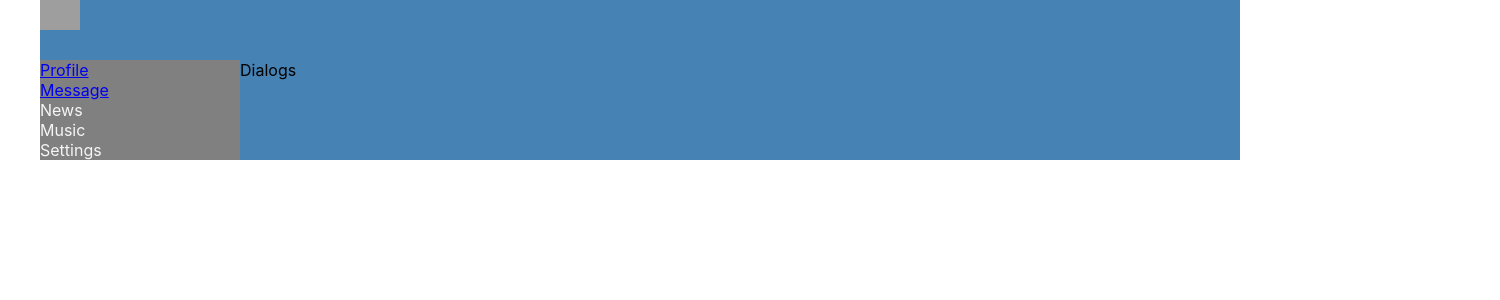
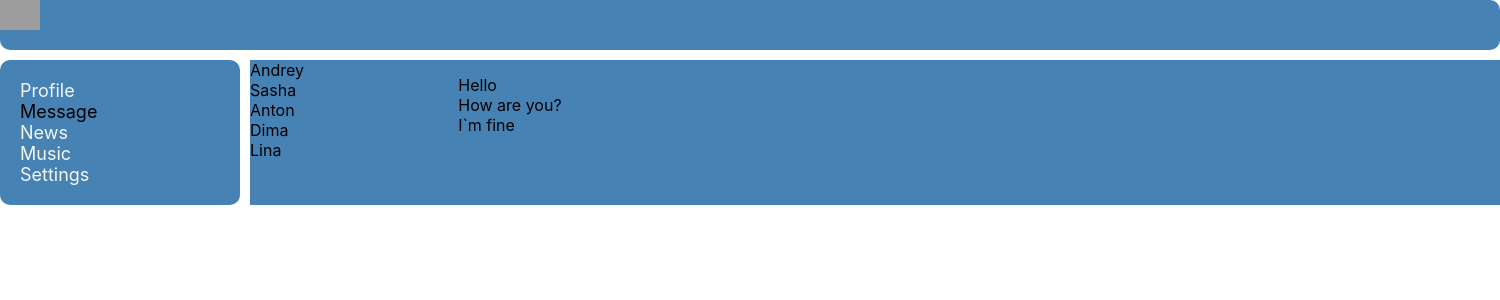
Before and after one commit to ARESKAN2108/react-kabzda-1, a React (Create React App) app: page /dialogs in a window 1280 px wide. Shown: the top 300 px of the page, 1500 px wide, since content can reach past the window. Built offline with nearby package versions, Linux system fonts and the light colour scheme; grey boxes are pictures that could not be loaded.

Commit message:
props dialog and some fix

```diff
--- a/src/App.css
+++ b/src/App.css
@@ -1,6 +1,6 @@
 .app-wrapper {
   display: grid;
-  width: 1200px;
+  width: 1500px;
   margin: 0 auto;
 
   grid-template-areas:
--- a/src/App.js
+++ b/src/App.js
@@ -14,8 +14,11 @@ const App = () => {
         <Navbar />
         <div className='app-wrapper-content'>
           <Routes>
-            <Route path= '*' element={<Profile />} />
-            <Route path= '/dialogs' element={<Dialogs />} />
+            <Route path= "/profile" element = {<Profile />} />
+            <Route path= "/dialogs/*" element = {<Dialogs />} />
+            {/* <Route path= '/news' element={<News />} />
+            <Route path= '/music' element={<Music />} />
+            <Route path= '/settings' element={<Settings />} /> */}
           </Routes>
         </div>
       </div>
--- a/src/components/Dialogs/Dialogs.jsx
+++ b/src/components/Dialogs/Dialogs.jsx
@@ -1,10 +1,39 @@
 import React from "react";
+import { NavLink } from "react-router-dom";
 import classes from "./Dialogs.module.css";
+
+const DialogItem = (props) => {
+    let path = "/dialogs/" + props.id;
+    return (
+        <div className={classes.dialog + ' ' + classes.active}>
+            <NavLink to={path} className=
+                {navData => navData.isActive ?
+                    classes.active : classes.dialogItems}>{props.name}</NavLink>
+        </div>
+    )
+}
+
+const Message = (props) => {
+    return (
+        <div className={classes.dialog}>{props.message}</div>
+    )
+}
 
 const Dialogs = (props) => {
     return (
-        <div>
-            Dialogs
+        <div className={classes.dialogs}>
+            <div className={classes.dialogItems}>
+                <DialogItem name="Andrey" id="1" />
+                <DialogItem name="Sasha" id="2" />
+                <DialogItem name="Anton" id="3" />
+                <DialogItem name="Dima" id="4" />
+                <DialogItem name="Lina" id="5" />
+            </div>
+            <div className={classes.messages}>
+                <Message message="Hello" />
+                <Message message="How are you?" />
+                <Message message="I`m fine" />
+            </div>
         </div>
     )
 }
--- a/src/components/Dialogs/Dialogs.module.css
+++ b/src/components/Dialogs/Dialogs.module.css
@@ -0,0 +1,21 @@
+.dialogs {
+    display: grid;
+    grid-template-columns: 2fr 10fr;
+}
+
+.dialogItems a {
+    text-decoration: none;
+    color: black;
+}
+
+.dialogItems .active {
+    color : white;
+}
+
+.messages {
+    padding-top: 15px;
+}
+
+.messages .message {
+
+}
--- a/src/components/Header/Header.module.css
+++ b/src/components/Header/Header.module.css
@@ -1,6 +1,8 @@
 .header {
     grid-area: h;
     background-color: steelblue;
+    margin-bottom: 10px;
+    border-radius: 10px;
   }
 
   .header img {
--- a/src/components/Navbar/Navbar.jsx
+++ b/src/components/Navbar/Navbar.jsx
@@ -1,23 +1,29 @@
 import React from 'react';
+import { NavLink } from 'react-router-dom';
 import classes from './Navbar.module.css';
 
 const Navbar = () => {
     return (
         <nav className={classes.nav}>
             <div className={classes.item}>
-                <a href='/profile'>Profile</a>
+                <NavLink to ='/profile' className =
+                { navData => navData.isActive ? classes.active : classes.item }>Profile</NavLink>
             </div>
             <div className={classes.item}>
-                <a href='/dialogs'>Message</a>
+                <NavLink to ='/dialogs' className =
+                { navData => navData.isActive ? classes.active : classes.item }>Message</NavLink>
             </div>
             <div className={classes.item}>
-                <a>News</a>
+                <NavLink to ='/news' className =
+                { navData => navData.isActive ? classes.active : classes.item }>News</NavLink>
             </div>
             <div className={classes.item}>
-                <a>Music</a>
+                <NavLink to = '/music' className =
+                { navData => navData.isActive ? classes.active : classes.item }>Music</NavLink>
             </div>
             <div className={classes.item}>
-                <a>Settings</a>
+                <NavLink to = '/settings' className =
+                { navData => navData.isActive ? classes.active : classes.item }>Settings</NavLink>
             </div>
         </nav>
     )
--- a/src/components/Navbar/Navbar.module.css
+++ b/src/components/Navbar/Navbar.module.css
@@ -1,8 +1,17 @@
 .nav {
   grid-area: n;
-  background-color: gray;
+  background-color: steelblue;
+  padding: 20px;
+  font-size: large;
+  margin-right: 10px;
+  border-radius: 10px;
 }
 
-.item {
+.item a {
   color: whitesmoke;
+  text-decoration: none;
 }
+
+.item a.active {
+  color: black;
+}
--- a/src/components/Profile/MyPosts/MyPosts.jsx
+++ b/src/components/Profile/MyPosts/MyPosts.jsx
@@ -4,15 +4,19 @@ import Post from './Post/Post';
 
 const MyPosts = () => {
     return (
-        <div>
-            My posts
+        <div className={classes.postsBlock}>
+            <h3>My posts</h3>
             <div>
-                <textarea></textarea>
-                <button>Add Post</button>
+                <div>
+                    <textarea></textarea>
+                </div>
+                <div>
+                    <button>Add Post</button>
+                </div>
             </div>
             <div className={classes.posts}>
-                <Post message = 'Hi, how are you?' likesCount = '15' />
-                <Post message = "It`s my first post" likesCount = '23' />
+                <Post message='Hi, how are you?' likesCount='15' />
+                <Post message="It`s my first post" likesCount='23' />
             </div>
         </div>
     )
--- a/src/components/Profile/MyPosts/MyPosts.module.css
+++ b/src/components/Profile/MyPosts/MyPosts.module.css
@@ -0,0 +1,7 @@
+.postsBlock {
+    padding: 10px;
+}
+
+.posts {
+    margin-top: 10px;
+}
--- /dev/null
+++ b/src/components/Profile/MyPosts/ProfileInfo/ProfileInfo.jsx
@@ -0,0 +1,17 @@
+import React from "react";
+import classes from "./ProfileInfo.module.css";
+
+const ProfileInfo = () => {
+    return (
+        <div>
+            <div>
+                <img src='https://res.cloudinary.com/practicaldev/image/fetch/s--YOcv_Dl---/c_limit%2Cf_auto%2Cfl_progressive%2Cq_auto%2Cw_880/https://kolosek.com/content/images/2018/02/beach.png' />
+            </div>
+            <div className={classes.descriptionBlock}>
+                ava + description
+            </div>
+        </div>
+    )
+}
+
+export default ProfileInfo;
--- /dev/null
+++ b/src/components/Profile/MyPosts/ProfileInfo/ProfileInfo.module.css
@@ -0,0 +1,3 @@
+.descriptionBlock {
+    padding: 10px;
+}
--- a/src/components/Profile/Profile.jsx
+++ b/src/components/Profile/Profile.jsx
@@ -1,16 +1,12 @@
 import React from 'react';
 import MyPosts from './MyPosts/MyPosts';
+import ProfileInfo from './MyPosts/ProfileInfo/ProfileInfo';
 import classes from './Profile.module.css';
 
 const Profile = () => {
     return (
         <div>
-            <div>
-                <img src='https://res.cloudinary.com/practicaldev/image/fetch/s--YOcv_Dl---/c_limit%2Cf_auto%2Cfl_progressive%2Cq_auto%2Cw_880/https://kolosek.com/content/images/2018/02/beach.png' />
-            </div>
-            <div>
-                ava + description
-            </div>
+            <ProfileInfo />
             <MyPosts />
         </div>
     )
```
